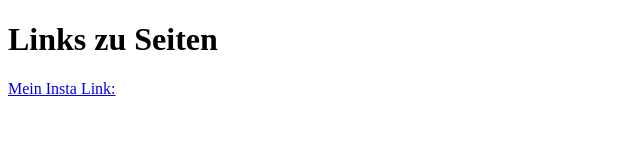
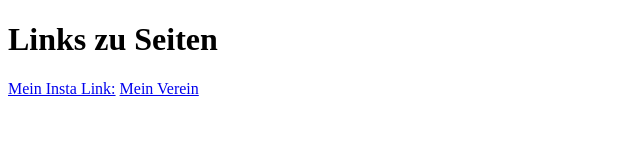
Before and after one commit to Selima-10/Selima-10.github.io, a plain HTML site: page index.html in a window 1280 px wide. Shown: the whole page, without its empty margins (0-640 px from the left). Drawn offline with Linux system fonts and the light colour scheme.

Commit message:
Mein Verein

```diff
--- a/index.html
+++ b/index.html
@@ -8,6 +8,7 @@
 <body>
    <h1>Links zu Seiten</h1>
     <a href="https://www.instagram.com/s.ypva_/">Mein Insta Link:</a>
+     <a href="https://www.baerenhart.at/BAeRENHART-TAEKWONDO/">Mein Verein</a>
 </body>
 
 </html>
```
